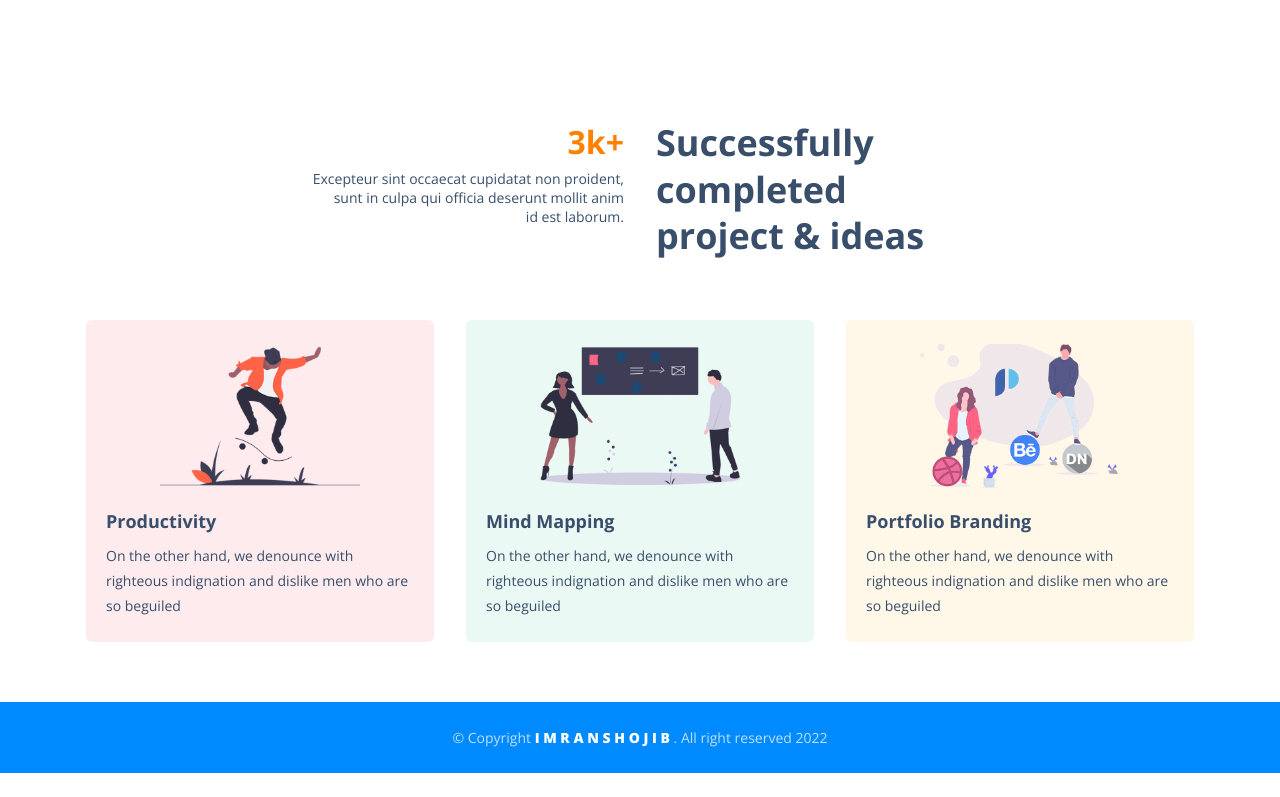
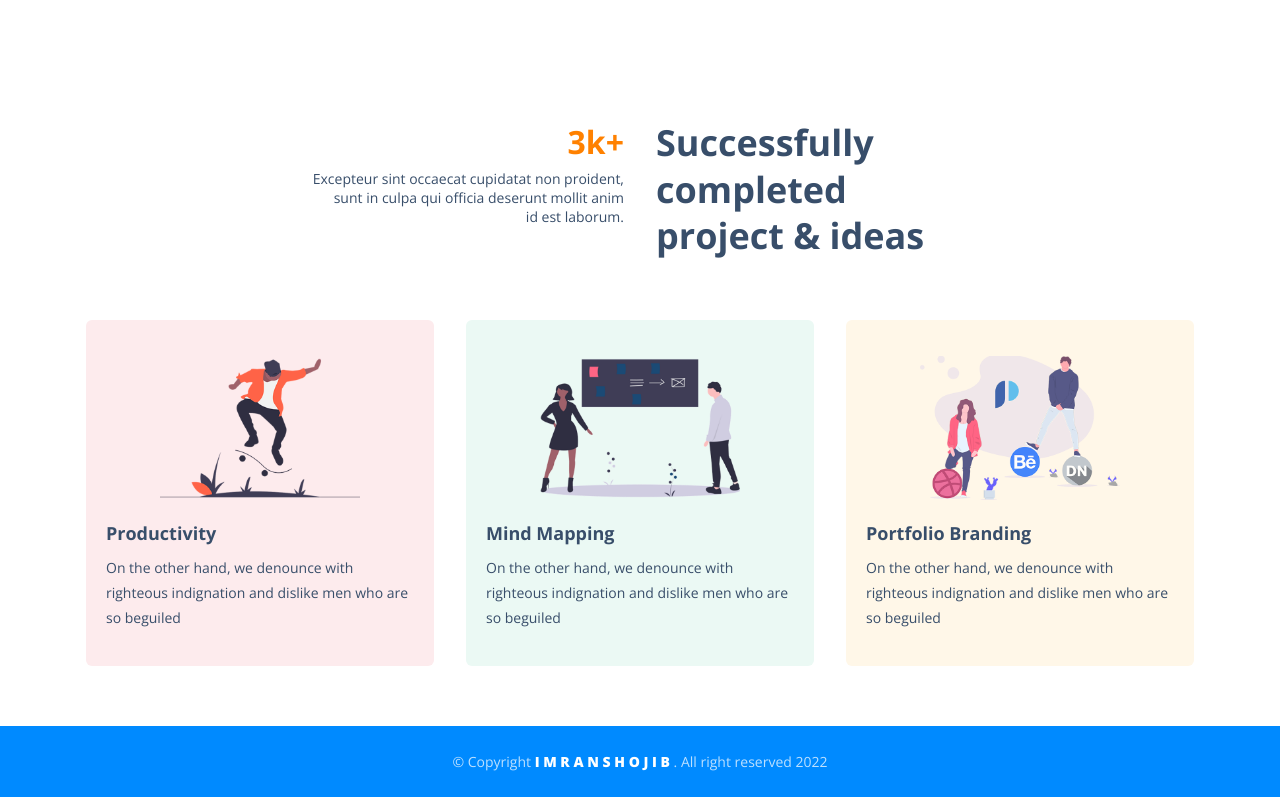
Before and after one commit to imranshojib/portfoliosite2, a plain HTML site: page index.html in a window 1280 px wide. Shown: the part 896-1693 px from the top of the page. Before the commit the page ends 1669 px from the top, so only its background shows below. Drawn offline with nearby package versions, Linux system fonts and the light colour scheme.

Commit message:
Update style.css

```diff
--- a/css/style.css
+++ b/css/style.css
@@ -100,7 +100,7 @@ html{
 .f-item1, .f-item2, .f-item3{
 	flex: 33%;
     margin: 0px 16px;
-    padding: 24px 20px;
+    padding: 36px 20px;
     border-radius: 6px;
 }
 .thum{
```
